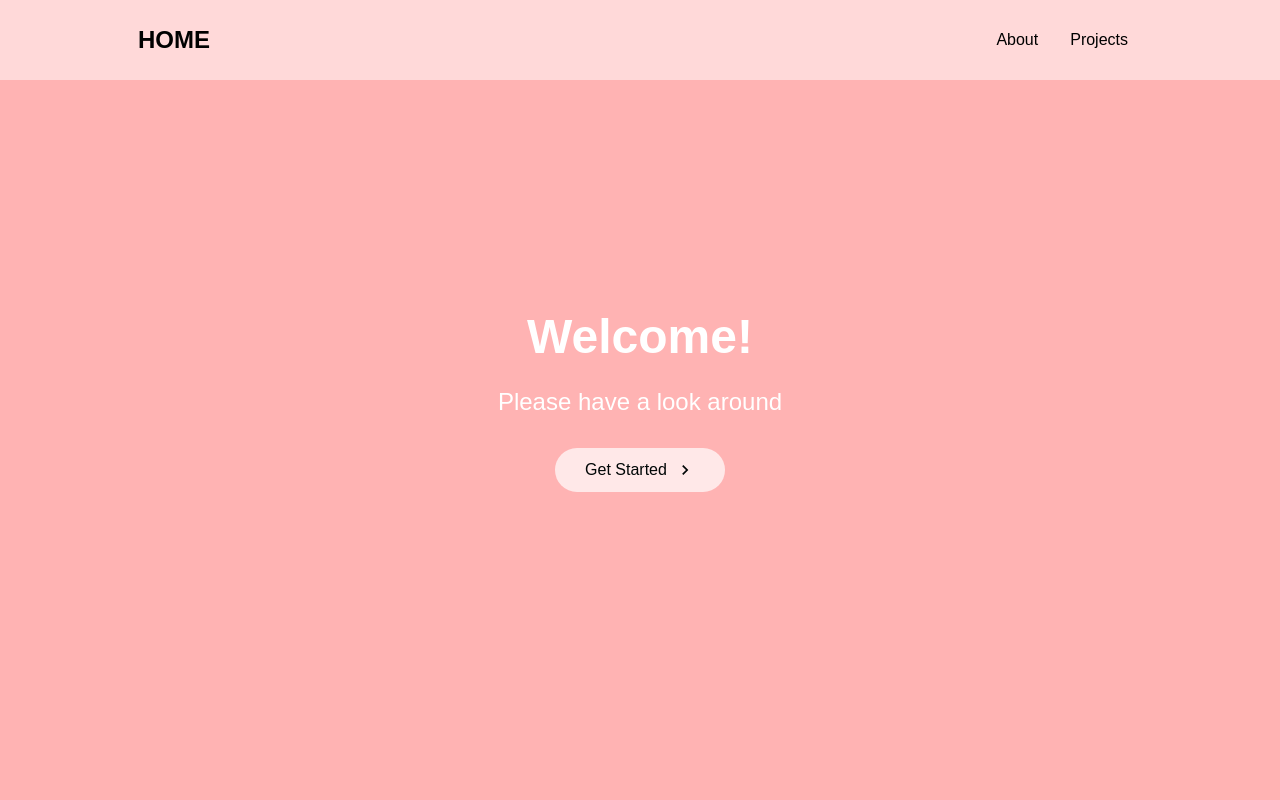
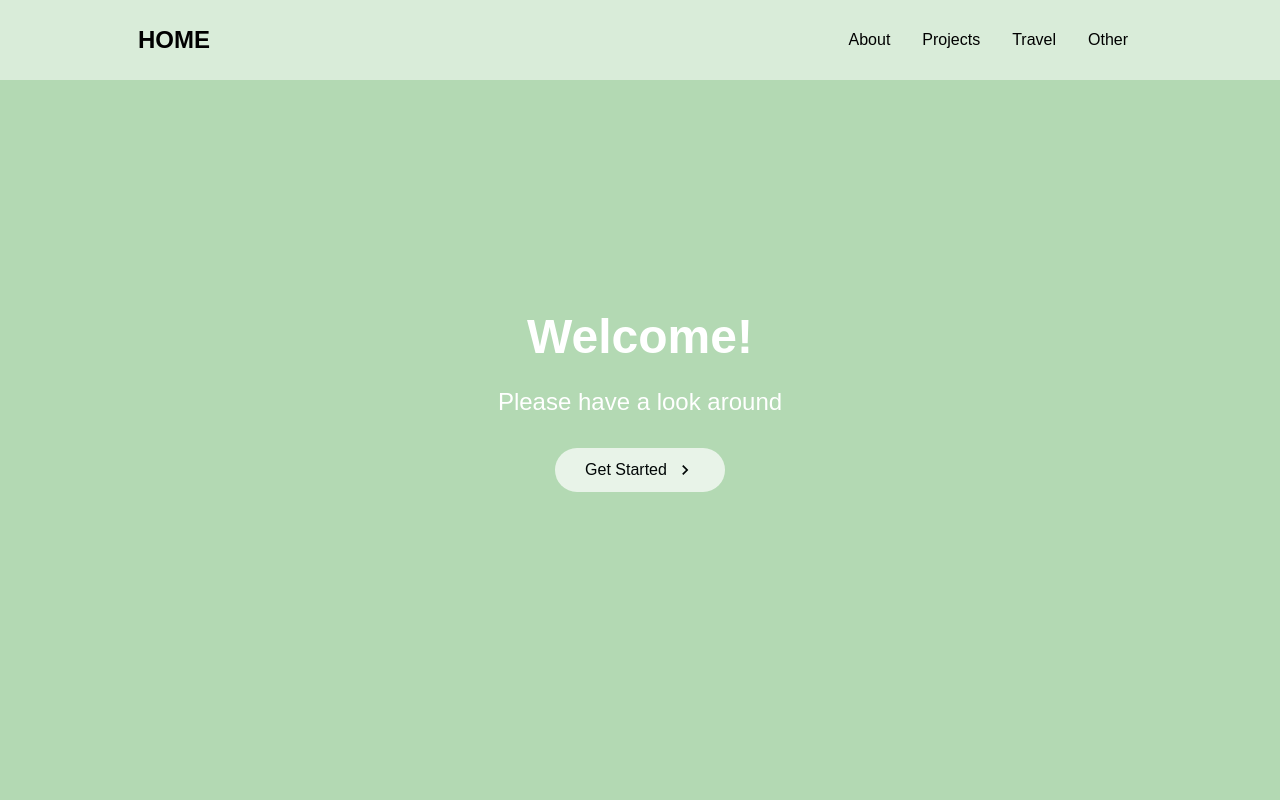
Before and after one commit to bateso88/my-website, a Next.js app: page / in a window 1280 px wide. Shown: the top 800 px of the page. Built offline with nearby package versions, Linux system fonts and the light colour scheme.

Commit message:
Add navbar links

```diff
--- a/src/components/HeroSection/styles.ts
+++ b/src/components/HeroSection/styles.ts
@@ -3,7 +3,7 @@ import { MdKeyboardArrowRight, MdArrowForward } from "react-icons/md";
 
 export const HeroContainer = styled.div`
   /* background-image: url("../images/IMG_2289.jpeg"); */
-  background: red;
+  background: green;
   display: flex;
   justify-content: center;
   align-items: center;
--- a/src/components/Navbar/Navbar.tsx
+++ b/src/components/Navbar/Navbar.tsx
@@ -66,6 +66,30 @@ const Navbar = ({ toggle }) => {
                 Projects
               </NavLink>
             </NavItem>
+            <NavItem>
+              <NavLink
+                to="travel"
+                smooth={true}
+                duration={500}
+                spy={true}
+                exact="true"
+                offset={-80}
+              >
+                Travel
+              </NavLink>
+            </NavItem>
+            <NavItem>
+              <NavLink
+                to="other"
+                smooth={true}
+                duration={500}
+                spy={true}
+                exact="true"
+                offset={-80}
+              >
+                Other
+              </NavLink>
+            </NavItem>
           </NavMenu>
         </NavbarContainer>
       </Nav>
--- a/src/components/Sidebar/Sidebar.tsx
+++ b/src/components/Sidebar/Sidebar.tsx
@@ -21,6 +21,12 @@ const Sidebar = ({ isOpen, toggle }) => {
           <SidebarLink to="projects" onClick={toggle} offset={-80}>
             Projects
           </SidebarLink>
+          <SidebarLink to="travel" onClick={toggle} offset={-80}>
+            Travel
+          </SidebarLink>
+          <SidebarLink to="other" onClick={toggle} offset={-80}>
+            Other
+          </SidebarLink>
         </SidebarMenu>
       </SidebarWrapper>
     </SidebarContainer>
--- a/src/pages/index.tsx
+++ b/src/pages/index.tsx
@@ -26,6 +26,8 @@ const Home = () => {
       <HeroSection />
       <InfoSection id="about" title="About" lightTheme={true} />
       <InfoSection id="projects" title="Projects" lightTheme={false} />
+      <InfoSection id="travel" title="Travel" lightTheme={true} />
+      <InfoSection id="other" title="Other" lightTheme={false} />
     </>
   );
 };
```
